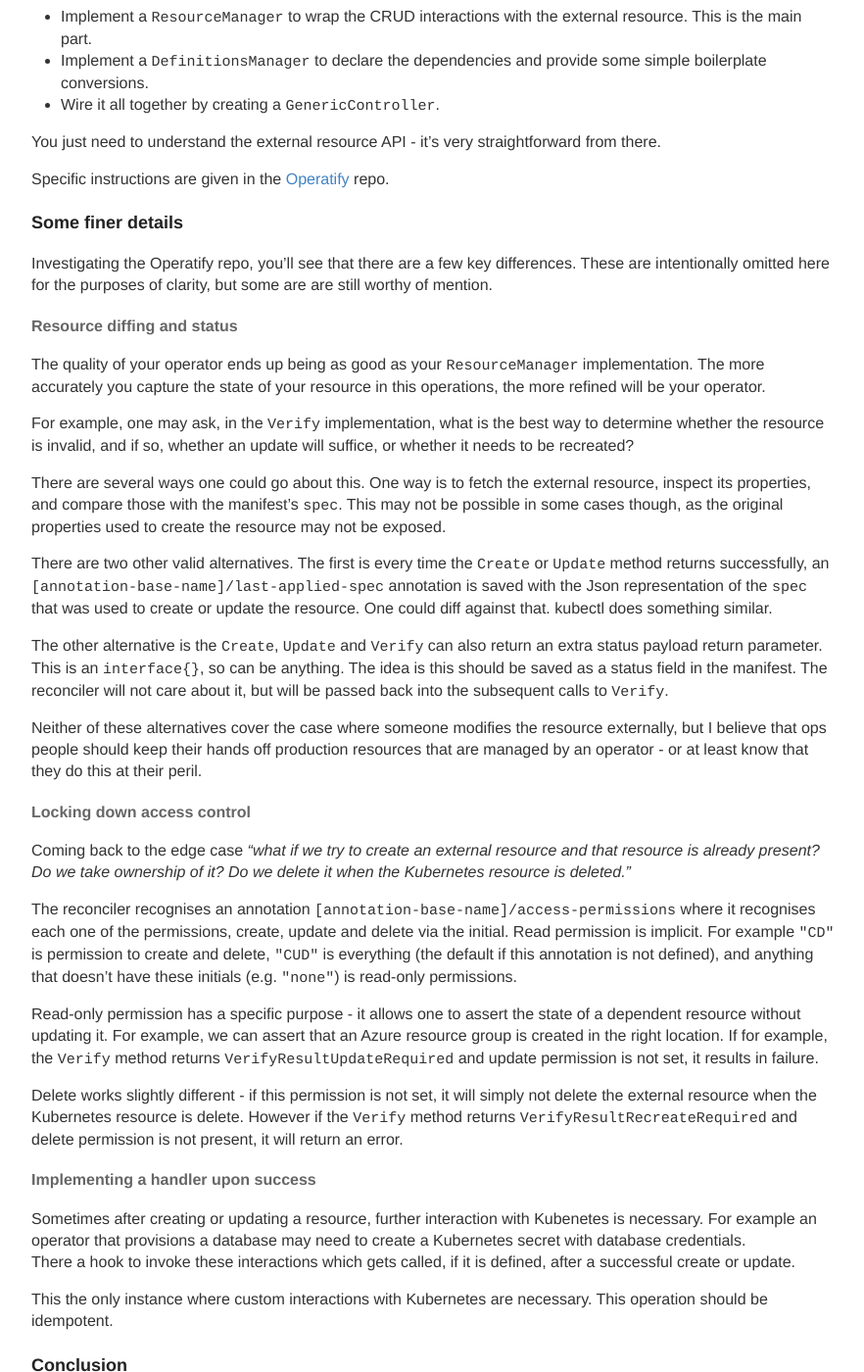
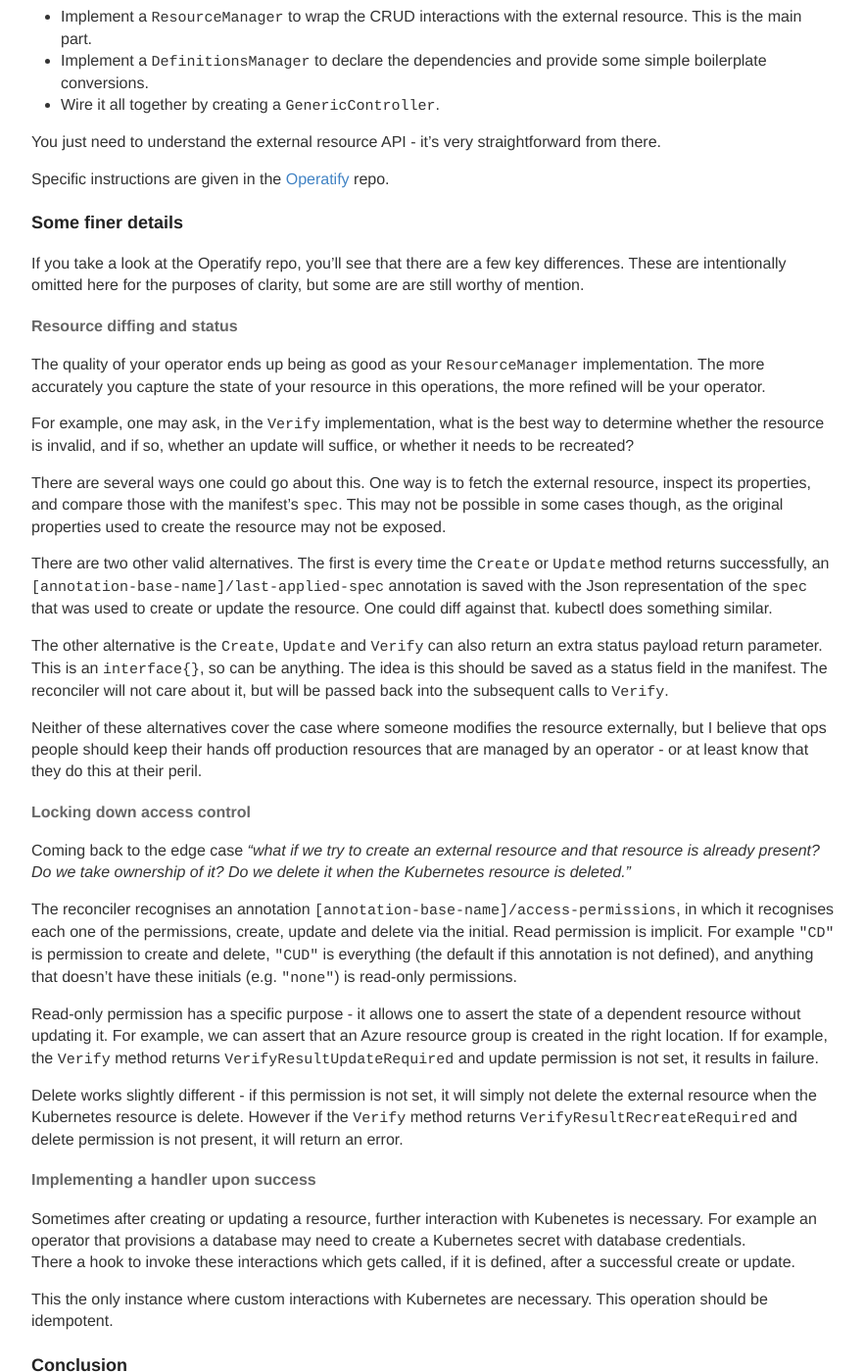
Before and after one commit to szoio/szoio.github.io, a Jekyll site: the page built from _posts/2019-11-15-kubernetes-operators.md, in a window 1280 px wide and 1400 px high, scrolled down 9726 px. Shown: the whole window at 98% size, without its empty margins (198-1080 px from the left). Built offline with Jekyll 4.4.1, drawn with Linux system fonts in a browser that asks for light colours; comment, search, counter and statistics services are not loaded.

Commit message:
small edtis

```diff
--- a/_posts/2019-11-15-kubernetes-operators.md
+++ b/_posts/2019-11-15-kubernetes-operators.md
@@ -389,7 +389,7 @@ Specific instructions are given in the [Operatify](https://github.com/operatify/
 
 ### Some finer details
 
-Investigating the Operatify repo, you'll see that there are a few key differences.
+If you take a look at the Operatify repo, you'll see that there are a few key differences.
 These are intentionally omitted here for the purposes of clarity, but some are are still worthy of mention.
 
 #### Resource diffing and status
@@ -420,7 +420,7 @@ production resources that are managed by an operator - or at least know that the
 
 Coming back to the edge case *"what if we try to create an external resource and that resource is already present? Do we take ownership of it? Do we delete it when the Kubernetes resource is deleted."*
 
-The reconciler recognises an annotation `[annotation-base-name]/access-permissions` where it recognises each one of the permissions, create, update and delete via the initial.
+The reconciler recognises an annotation `[annotation-base-name]/access-permissions`, in which it recognises each one of the permissions, create, update and delete via the initial.
 Read permission is implicit. For example `"CD"` is permission to create and delete, `"CUD"` is everything (the default if this annotation is not defined), and anything that doesn't have these initials (e.g. `"none"`)
  is read-only permissions.
 
```
